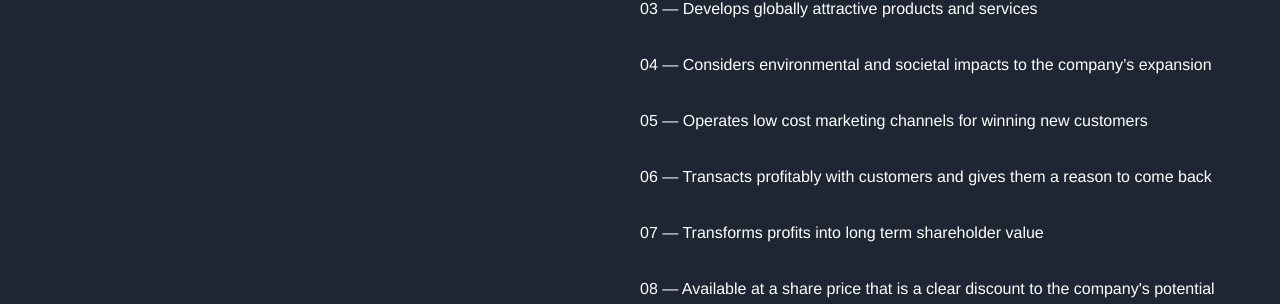
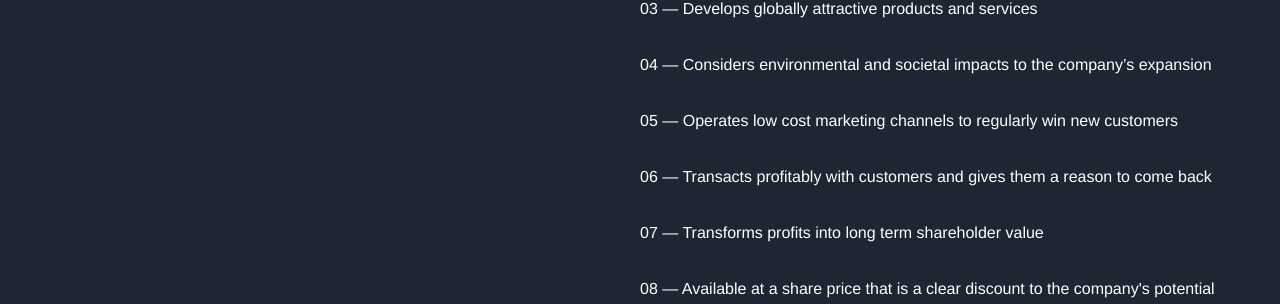
Before and after one commit to willanderson/Upholdings, a Jekyll site: the page built from index.md, in a window 1280 px wide and 900 px high, scrolled down 1971 px. Shown: the part 148-452 px from the top of the window. Built offline with Jekyll 4.4.1, drawn with Linux system fonts in a browser that asks for light colours; nearby versions of some CDN libraries; some web fonts are replaced.

Commit message:
Updated Index

```diff
--- a/index.md
+++ b/index.md
@@ -31,7 +31,7 @@ criteria:
 - 02 — Recruits and retains talented people that are patient and ambitious
 - 03 — Develops globally attractive products and services
 - 04 — Considers environmental and societal impacts to the company’s expansion
-- '05 — Operates low cost marketing channels for winning new customers '
+- '05 — Operates low cost marketing channels to regularly win new customers '
 - 06 — Transacts profitably with customers and gives them a reason to come back
 - 07 — Transforms profits into long term shareholder value
 - '08 — Available at a share price that is a clear discount to the company''s potential'
```
